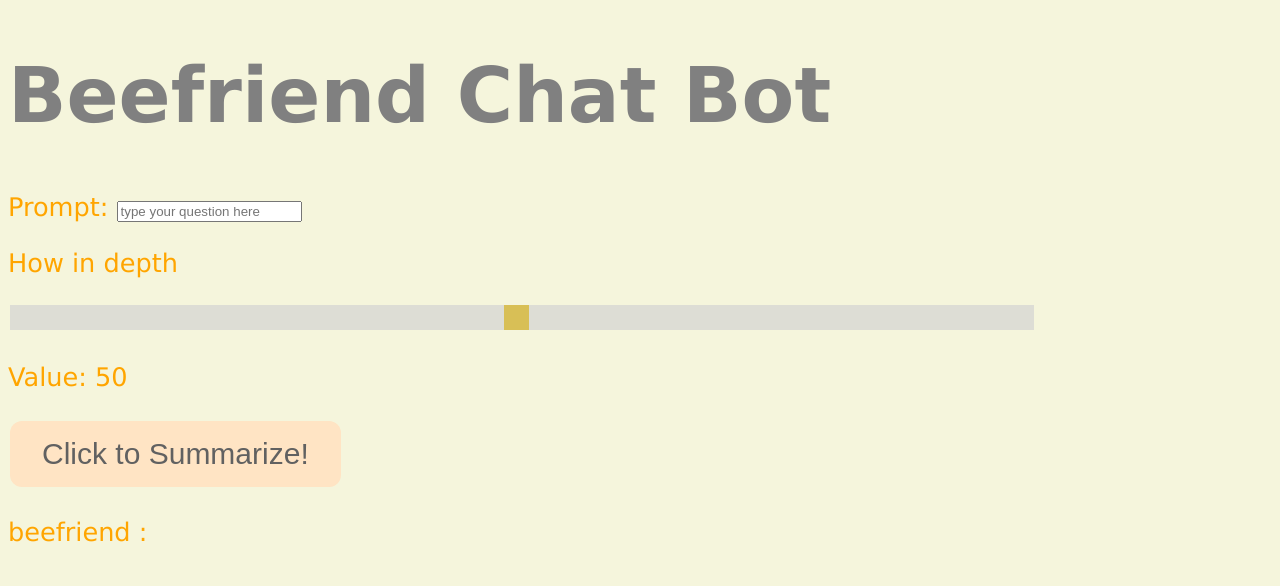
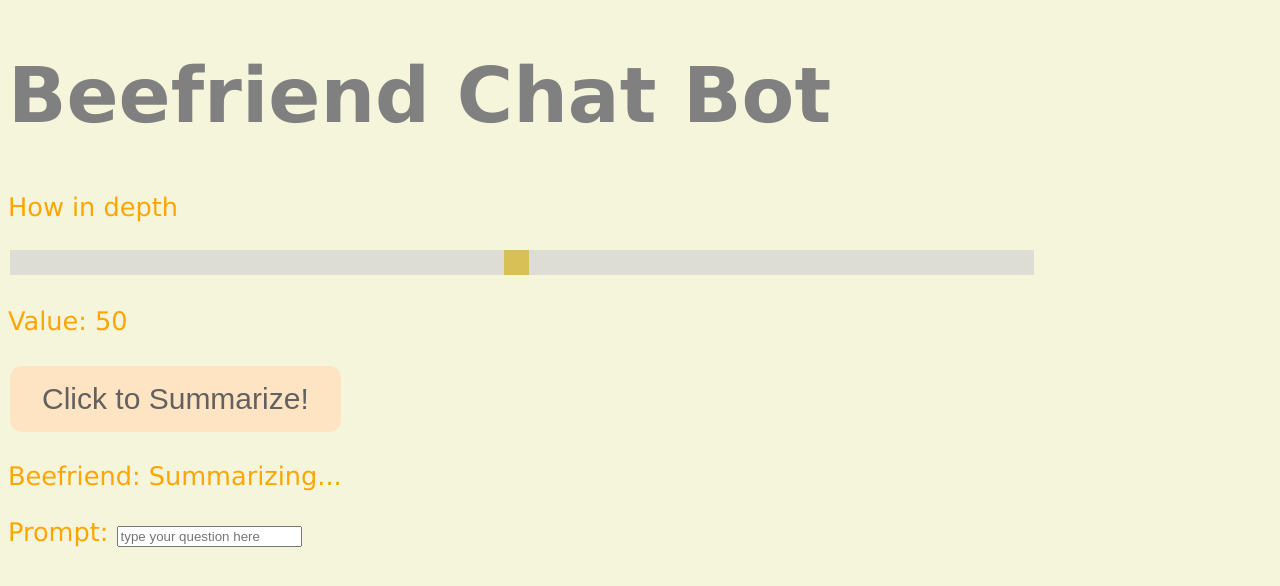
Before and after one commit to Tatty2004/Gemini-API, a browser extension: page test.html in a window 1280 px wide. Both pictures are taken after a click on the button "Click to Summarize!". Drawn offline with Linux system fonts and the light colour scheme.

Commit message:
added some stuff

```diff
--- a/beefriendjava.js
+++ b/beefriendjava.js
@@ -7,10 +7,11 @@ let output = document.getElementById("demo");
 output.innerHTML = slider.value;
 
 slider.oninput = function() {
-output.innerHTML = this.value ;
+   output.innerHTML = this.value;
 }
 
-function click() {
-   // console.log("Summarizing...");
+function clicked() {
+   //console.log("Summarizing...");
+   document.getElementById("summaryArea").innerHTML = "Beefriend: Summarizing...";
 
 }
--- a/beefriendstyle.css
+++ b/beefriendstyle.css
@@ -3,12 +3,14 @@ h1 {
   font-family: verdana;
   font-size: 300%;
 }
+
 body {
   color: orange;
   font-family: verdana;
   font-size: 160%;
   background-color: beige;
 }
+
 .slidecontainer {
   width: 90%;
 }
@@ -43,6 +45,7 @@ height: 25px;
   background: #aa8104;
   cursor: pointer;
 }
+
 .button {
   border: 10px;
   background-color: bisque;
--- a/package.json
+++ b/package.json
@@ -3,4 +3,5 @@
     "@google/generative-ai": "^0.3.1",
     "dotenv": "^16.4.5"
   }
+
 }
--- a/test.html
+++ b/test.html
@@ -7,15 +7,17 @@
     <body>
         <h1>Beefriend Chat Bot</h1>
 
-        <label for = "Prompt">Prompt:</label>
-        <input type="text" id="Prompt" name="Prompt" placeholder="type your question here">
+
         <p>How in depth</p>
         <div class="slidecontainer">
             <input type="range" min="1" max="100" value="50" class="slider" id="myRange">
           </div>
           <p>Value: <span id="demo"></span></p>
-          <button id="summarize" class="button" onclick="click()">Click to Summarize!</button>
-          <p> beefriend :<span id="summaryArea"></span></p>
+          <button onclick="clicked()" id="summarize" class="button">Click to Summarize!</button>
+          <p> <span id="summaryArea"></span></p>
+
+          <label for = "Prompt">Prompt:</label>
+        <input type="text" id="Prompt" name="Prompt" placeholder="type your question here">
           <script src="beefriendjava.js">
          </script>
     </body>
```
Also changed, not shown: manifest.json (added). Lines whose indentation alone changed are shown as unchanged.
